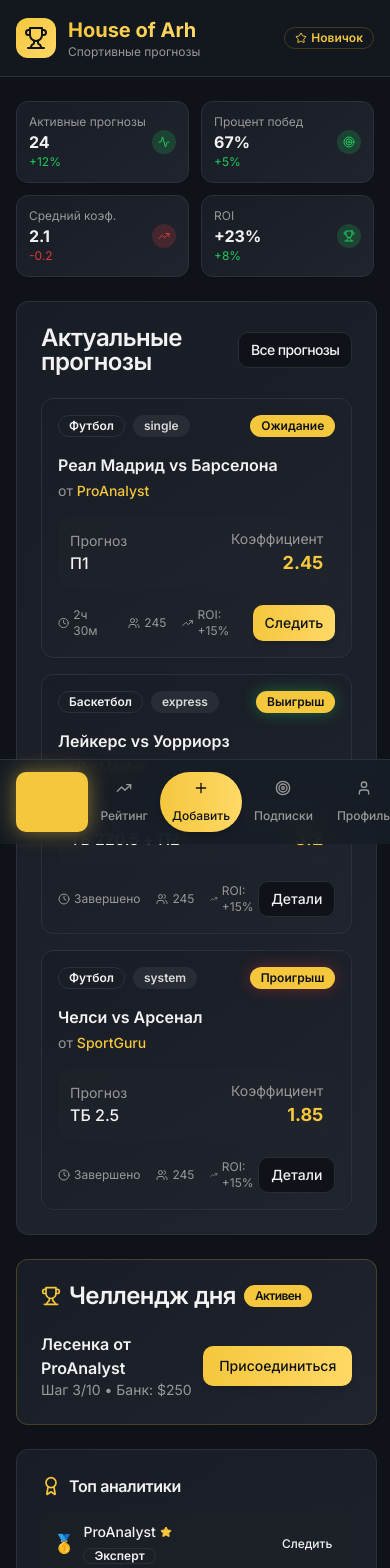
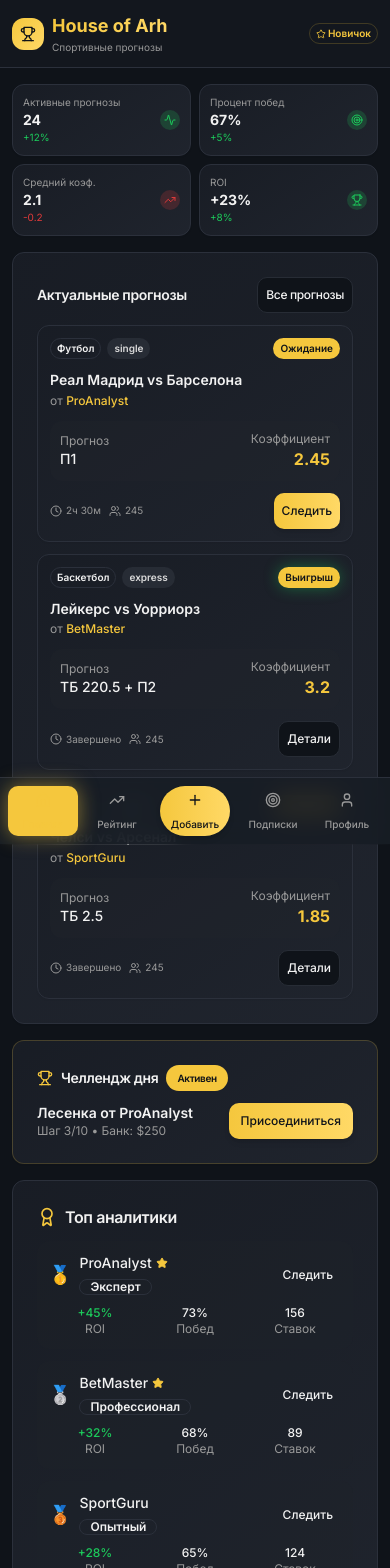
Before and after one commit to thoudof/house-of-arh-bets, a React (Vite) app: page / in a window 390 px wide. Shown: the top 1568 px of the page. Built offline with nearby package versions, Linux system fonts and the light colour scheme.

Commit message:
Fix mobile UI issues
Adjust layout and add margins for mobile devices to prevent elements from overflowing and improve readability.

```diff
--- a/src/components/Navigation.tsx
+++ b/src/components/Navigation.tsx
@@ -18,15 +18,15 @@ const Navigation = () => {
 
   return (
     <nav className="fixed bottom-0 left-0 right-0 bg-card/90 backdrop-blur-md border-t border-border telegram-safe-area z-50">
-      <div className="container mx-auto px-4">
-        <div className="flex items-center justify-around py-3">
+      <div className="max-w-screen-sm mx-auto px-2 sm:px-4">
+        <div className="flex items-center justify-between py-2 sm:py-3 gap-1">
           {navItems.map((item, index) => (
             <Button
               key={index}
               variant={item.isPremium ? "premium" : (isActive(item.path) ? "default" : "ghost")}
               size="sm"
-              className={`flex flex-col items-center space-y-1 h-auto py-2 px-3 ${
-                item.isPremium ? "rounded-full" : ""
+              className={`flex flex-col items-center justify-center min-w-0 flex-1 max-w-[72px] h-auto py-1.5 px-1 ${
+                item.isPremium ? "rounded-full mx-1" : ""
               } ${
                 isActive(item.path) && !item.isPremium
                   ? "text-primary glow-primary"
@@ -34,8 +34,8 @@ const Navigation = () => {
               }`}
               onClick={() => navigate(item.path)}
             >
-              <item.icon className="w-5 h-5" />
-              <span className="text-xs">{item.label}</span>
+              <item.icon className="w-4 h-4 sm:w-5 sm:h-5 mb-0.5" />
+              <span className="text-[10px] sm:text-xs leading-tight truncate">{item.label}</span>
             </Button>
           ))}
         </div>
--- a/src/components/PredictionCard.tsx
+++ b/src/components/PredictionCard.tsx
@@ -41,43 +41,43 @@ const PredictionCard = ({ prediction, className = "", style, onClick }: Predicti
       style={style}
       onClick={onClick}
     >
-      <CardContent className="p-4">
-        <div className="space-y-4">
+      <CardContent className="p-3 sm:p-4">
+        <div className="space-y-3 sm:space-y-4">
           {/* Header */}
-          <div className="flex items-center justify-between">
-            <div className="flex items-center space-x-2">
-              <Badge variant="outline" className="text-xs">
+          <div className="flex items-center justify-between gap-2">
+            <div className="flex items-center space-x-1.5 sm:space-x-2 flex-wrap">
+              <Badge variant="outline" className="text-[10px] sm:text-xs px-1.5 py-0.5">
                 {prediction.category}
               </Badge>
-              <Badge variant="secondary" className="text-xs">
+              <Badge variant="secondary" className="text-[10px] sm:text-xs px-1.5 py-0.5">
                 {prediction.type}
               </Badge>
             </div>
-            <Badge className={`text-xs ${getStatusStyles(prediction.status)}`}>
+            <Badge className={`text-[10px] sm:text-xs px-1.5 py-0.5 whitespace-nowrap ${getStatusStyles(prediction.status)}`}>
               {getStatusText(prediction.status)}
             </Badge>
           </div>
 
           {/* Event */}
           <div>
-            <h3 className="font-semibold text-foreground mb-1">
+            <h3 className="font-semibold text-foreground mb-1 text-sm sm:text-base leading-tight">
               {prediction.event}
             </h3>
-            <p className="text-sm text-muted-foreground">
+            <p className="text-xs sm:text-sm text-muted-foreground">
               от <span className="text-primary font-medium">{prediction.analyst}</span>
             </p>
           </div>
 
           {/* Prediction Details */}
-          <div className="bg-muted/30 rounded-lg p-3">
-            <div className="flex items-center justify-between">
-              <div>
-                <p className="text-sm text-muted-foreground">Прогноз</p>
-                <p className="font-medium text-foreground">{prediction.prediction}</p>
+          <div className="bg-muted/30 rounded-lg p-2.5 sm:p-3">
+            <div className="flex items-center justify-between gap-3">
+              <div className="min-w-0 flex-1">
+                <p className="text-xs text-muted-foreground">Прогноз</p>
+                <p className="font-medium text-foreground text-sm sm:text-base truncate">{prediction.prediction}</p>
               </div>
-              <div className="text-right">
-                <p className="text-sm text-muted-foreground">Коэффициент</p>
-                <p className="font-bold text-lg text-primary">
+              <div className="text-right flex-shrink-0">
+                <p className="text-xs text-muted-foreground">Коэффициент</p>
+                <p className="font-bold text-base sm:text-lg text-primary">
                   {prediction.coefficient}
                 </p>
               </div>
@@ -85,17 +85,17 @@ const PredictionCard = ({ prediction, className = "", style, onClick }: Predicti
           </div>
 
           {/* Footer */}
-          <div className="flex items-center justify-between">
-            <div className="flex items-center space-x-4 text-xs text-muted-foreground">
+          <div className="flex items-center justify-between gap-2">
+            <div className="flex items-center gap-2 sm:gap-4 text-[10px] sm:text-xs text-muted-foreground flex-wrap">
               <div className="flex items-center space-x-1">
                 <Clock className="w-3 h-3" />
-                <span>{prediction.timeLeft}</span>
+                <span className="whitespace-nowrap">{prediction.timeLeft}</span>
               </div>
               <div className="flex items-center space-x-1">
                 <Users className="w-3 h-3" />
                 <span>245</span>
               </div>
-              <div className="flex items-center space-x-1">
+              <div className="flex items-center space-x-1 hidden sm:flex">
                 <TrendingUp className="w-3 h-3" />
                 <span>ROI: +15%</span>
               </div>
@@ -103,6 +103,7 @@ const PredictionCard = ({ prediction, className = "", style, onClick }: Predicti
             <Button
               size="sm"
               variant={prediction.status === "pending" ? "premium" : "outline"}
+              className="text-xs px-2 sm:px-3 whitespace-nowrap"
             >
               {prediction.status === "pending" ? "Следить" : "Детали"}
             </Button>
--- a/src/pages/Index.tsx
+++ b/src/pages/Index.tsx
@@ -96,22 +96,22 @@ const Index = () => {
     <div className="min-h-screen bg-background telegram-safe-area">
       {/* Header */}
       <header className="border-b border-border bg-card/50 backdrop-blur-sm sticky top-0 z-50">
-        <div className="container mx-auto px-4 py-4">
+        <div className="px-3 sm:px-4 py-3 sm:py-4 max-w-screen-lg mx-auto">
           <div className="flex items-center justify-between">
-            <div className="flex items-center space-x-3">
-              <div className="w-10 h-10 bg-gradient-to-br from-primary to-primary-glow rounded-xl flex items-center justify-center">
-                <Trophy className="w-6 h-6 text-primary-foreground" />
+            <div className="flex items-center space-x-2 sm:space-x-3">
+              <div className="w-8 h-8 sm:w-10 sm:h-10 bg-gradient-to-br from-primary to-primary-glow rounded-xl flex items-center justify-center">
+                <Trophy className="w-4 h-4 sm:w-6 sm:h-6 text-primary-foreground" />
               </div>
               <div>
-                <h1 className="text-xl font-bold bg-gradient-to-r from-primary to-primary-glow bg-clip-text text-transparent">
+                <h1 className="text-lg sm:text-xl font-bold bg-gradient-to-r from-primary to-primary-glow bg-clip-text text-transparent">
                   House of Arh
                 </h1>
-                <p className="text-xs text-muted-foreground">Спортивные прогнозы</p>
+                <p className="text-[10px] sm:text-xs text-muted-foreground">Спортивные прогнозы</p>
               </div>
             </div>
             <div className="flex items-center space-x-2">
-              <Badge variant="outline" className="border-primary/20 text-primary">
-                <Star className="w-3 h-3 mr-1" />
+              <Badge variant="outline" className="border-primary/20 text-primary text-[10px] sm:text-xs px-1.5 sm:px-2">
+                <Star className="w-2.5 h-2.5 sm:w-3 sm:h-3 mr-0.5 sm:mr-1" />
                 Новичок
               </Badge>
             </div>
@@ -120,20 +120,20 @@ const Index = () => {
       </header>
 
       {/* Stats Overview */}
-      <section className="container mx-auto px-4 py-6">
-        <div className="grid grid-cols-2 gap-3 sm:gap-4">
+      <section className="px-3 sm:px-4 py-4 sm:py-6 max-w-screen-lg mx-auto">
+        <div className="grid grid-cols-2 gap-2 sm:gap-4">
           {statsCards.map((stat, index) => (
             <Card key={index} className="card-gradient card-hover animate-fade-in" style={{ animationDelay: `${index * 100}ms` }}>
-              <CardContent className="p-3">
+              <CardContent className="p-2.5 sm:p-3">
                 <div className="flex items-center justify-between">
                   <div className="min-w-0 flex-1">
-                    <p className="text-xs text-muted-foreground truncate">{stat.title}</p>
-                    <p className="text-base sm:text-lg font-bold text-foreground">{stat.value}</p>
-                    <p className={`text-xs ${stat.trend === 'up' ? 'text-success' : 'text-destructive'}`}>
+                    <p className="text-[10px] sm:text-xs text-muted-foreground truncate">{stat.title}</p>
+                    <p className="text-sm sm:text-base lg:text-lg font-bold text-foreground">{stat.value}</p>
+                    <p className={`text-[10px] sm:text-xs ${stat.trend === 'up' ? 'text-success' : 'text-destructive'}`}>
                       {stat.change}
                     </p>
                   </div>
-                  <div className={`p-1.5 rounded-lg ${stat.trend === 'up' ? 'bg-success/20' : 'bg-destructive/20'}`}>
+                  <div className={`p-1 sm:p-1.5 rounded-lg ${stat.trend === 'up' ? 'bg-success/20' : 'bg-destructive/20'}`}>
                     <stat.icon className={`w-3 h-3 sm:w-4 sm:h-4 ${stat.trend === 'up' ? 'text-success' : 'text-destructive'}`} />
                   </div>
                 </div>
@@ -144,21 +144,21 @@ const Index = () => {
       </section>
 
       {/* Main Content */}
-      <div className="container mx-auto px-4 pb-20">
-        <div className="grid lg:grid-cols-3 gap-6">
+      <div className="px-3 sm:px-4 pb-20 max-w-screen-lg mx-auto">
+        <div className="grid lg:grid-cols-3 gap-4 lg:gap-6">
           {/* Main Feed */}
-          <div className="lg:col-span-2 space-y-6">
+          <div className="lg:col-span-2 space-y-4 lg:space-y-6">
             {/* Predictions Section */}
             <Card className="card-gradient">
-              <CardHeader>
-                <CardTitle className="flex items-center justify-between">
+              <CardHeader className="pb-3">
+                <CardTitle className="flex items-center justify-between text-sm sm:text-base">
                   <span>Актуальные прогнозы</span>
-                  <Button variant="outline" size="sm">
+                  <Button variant="outline" size="sm" className="text-xs sm:text-sm px-2 sm:px-3">
                     Все прогнозы
                   </Button>
                 </CardTitle>
               </CardHeader>
-              <CardContent className="space-y-4">
+              <CardContent className="space-y-3 sm:space-y-4">
                 {mockPredictions.map((prediction, index) => (
                   <PredictionCard
                     key={prediction.id}
@@ -173,20 +173,20 @@ const Index = () => {
 
             {/* Challenge of the Day */}
             <Card className="card-gradient border-primary/20 glow-primary">
-              <CardHeader>
-                <CardTitle className="flex items-center space-x-2">
-                  <Trophy className="w-5 h-5 text-primary" />
+              <CardHeader className="pb-3">
+                <CardTitle className="flex items-center space-x-2 text-sm sm:text-base">
+                  <Trophy className="w-4 h-4 sm:w-5 sm:h-5 text-primary" />
                   <span>Челлендж дня</span>
-                  <Badge className="bg-primary text-primary-foreground">Активен</Badge>
+                  <Badge className="bg-primary text-primary-foreground text-[10px] sm:text-xs">Активен</Badge>
                 </CardTitle>
               </CardHeader>
               <CardContent>
-                <div className="flex items-center justify-between">
-                  <div>
-                    <h3 className="font-semibold">Лесенка от ProAnalyst</h3>
-                    <p className="text-sm text-muted-foreground">Шаг 3/10 • Банк: $250</p>
+                <div className="flex items-center justify-between gap-3">
+                  <div className="min-w-0 flex-1">
+                    <h3 className="font-semibold text-sm sm:text-base truncate">Лесенка от ProAnalyst</h3>
+                    <p className="text-xs sm:text-sm text-muted-foreground">Шаг 3/10 • Банк: $250</p>
                   </div>
-                  <Button variant="premium">
+                  <Button variant="premium" size="sm" className="text-xs whitespace-nowrap">
                     Присоединиться
                   </Button>
                 </div>
@@ -195,25 +195,25 @@ const Index = () => {
           </div>
 
           {/* Sidebar */}
-          <div className="space-y-6">
+          <div className="space-y-4 lg:space-y-6">
             <TopAnalysts />
 
             {/* Quick Actions */}
             <Card className="card-gradient">
-              <CardHeader>
-                <CardTitle className="text-base">Быстрые действия</CardTitle>
+              <CardHeader className="pb-3">
+                <CardTitle className="text-sm sm:text-base">Быстрые действия</CardTitle>
               </CardHeader>
-              <CardContent className="space-y-3">
-                <Button variant="premium" className="w-full">
-                  <Target className="w-4 h-4 mr-2" />
+              <CardContent className="space-y-2 sm:space-y-3">
+                <Button variant="premium" className="w-full text-xs sm:text-sm">
+                  <Target className="w-3 h-3 sm:w-4 sm:h-4 mr-2" />
                   Добавить прогноз
                 </Button>
-                <Button variant="outline" className="w-full">
-                  <Users className="w-4 h-4 mr-2" />
+                <Button variant="outline" className="w-full text-xs sm:text-sm">
+                  <Users className="w-3 h-3 sm:w-4 sm:h-4 mr-2" />
                   Подписки
                 </Button>
-                <Button variant="outline" className="w-full">
-                  <Trophy className="w-4 h-4 mr-2" />
+                <Button variant="outline" className="w-full text-xs sm:text-sm">
+                  <Trophy className="w-3 h-3 sm:w-4 sm:h-4 mr-2" />
                   Рейтинги
                 </Button>
               </CardContent>
```
